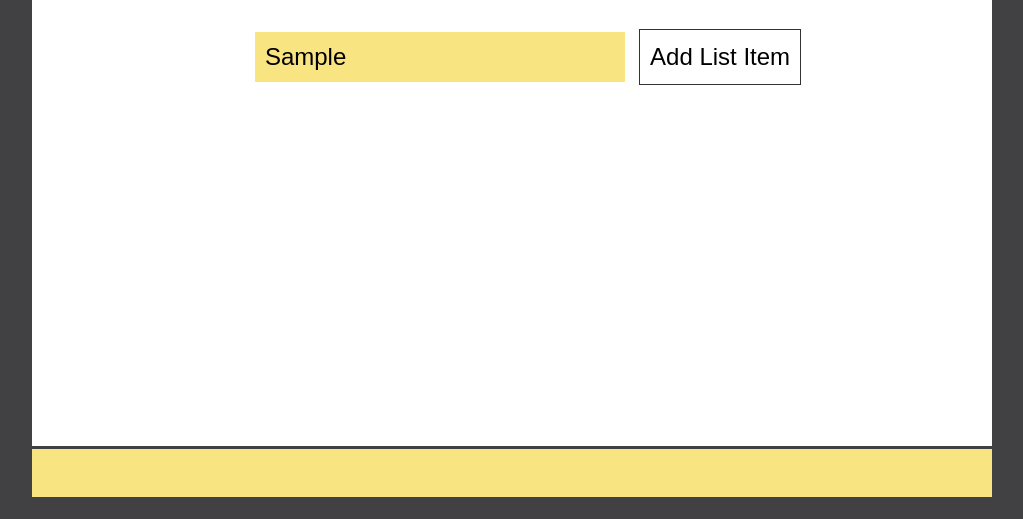
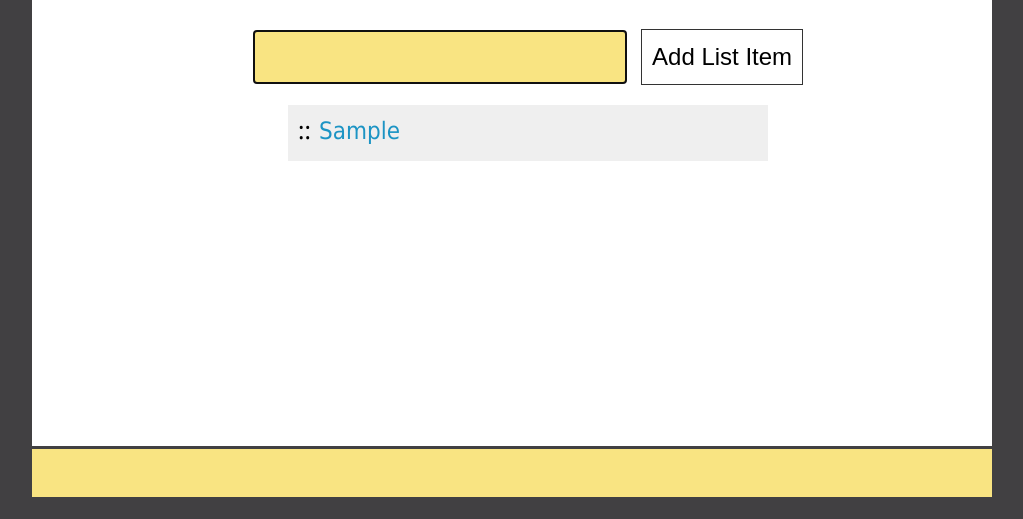
Before and after one commit to nalune/ToDoList, a plain HTML site: page index.html in a window 1280 px wide. Both pictures are taken after typing "Sample" into the empty fields and a click on the button "Add List Item". Shown: the part 281-800 px from the top of the page, without its empty margins (128-1151 px from the left). Drawn offline with nearby package versions, Linux system fonts and the light colour scheme; a web font is replaced by a local one.

Commit message:
added draggable items

```diff
--- a/index.html
+++ b/index.html
@@ -41,6 +41,43 @@
 
 </footer>
 <script src="//ajax.googleapis.com/ajax/libs/jquery/1.9.1/jquery.min.js"></script>
+<script type="text/javascript">
+$(document).ready(function() {
+	var newListItem;
+	var newList = true;
+	var theList = document.getElementById('theList');
 
+	$('#addToDo').on('click', function(e) {
+		e.preventDefault();
+		if (newList == true) {
+			var theValue = $("#toDoItem").val();
+			newListItem = '<li><span class="handle"> :: </span> <input class="listItem" value="' + theValue + '"><a class="removeListItem" style="display: none;" href="#"> X </a> </li>';
+			newList = false;
+		} else {
+			var theValue = $("#toDoItem").val();
+		    newListItem = $('#theList li:last').clone();
+			newListItem.find('input').attr('value', theValue);
+		}
+
+		var theCount = $("#theList li").length + 1;
+		if (theCount > 1) {
+			$('#doClearAll').css('display','block');
+		}
+
+		$('#theList').append(newListItem);
+
+
+		$('#toDoItem').val('');
+		$('#toDoItem').focus();
+		$('.sortable').sortable('destroy');
+		$('.sortable').sortable({
+			handle: '.handle'
+		});
+
+	});
+
+
+});
+</script>
 </body>
 </html>
```
